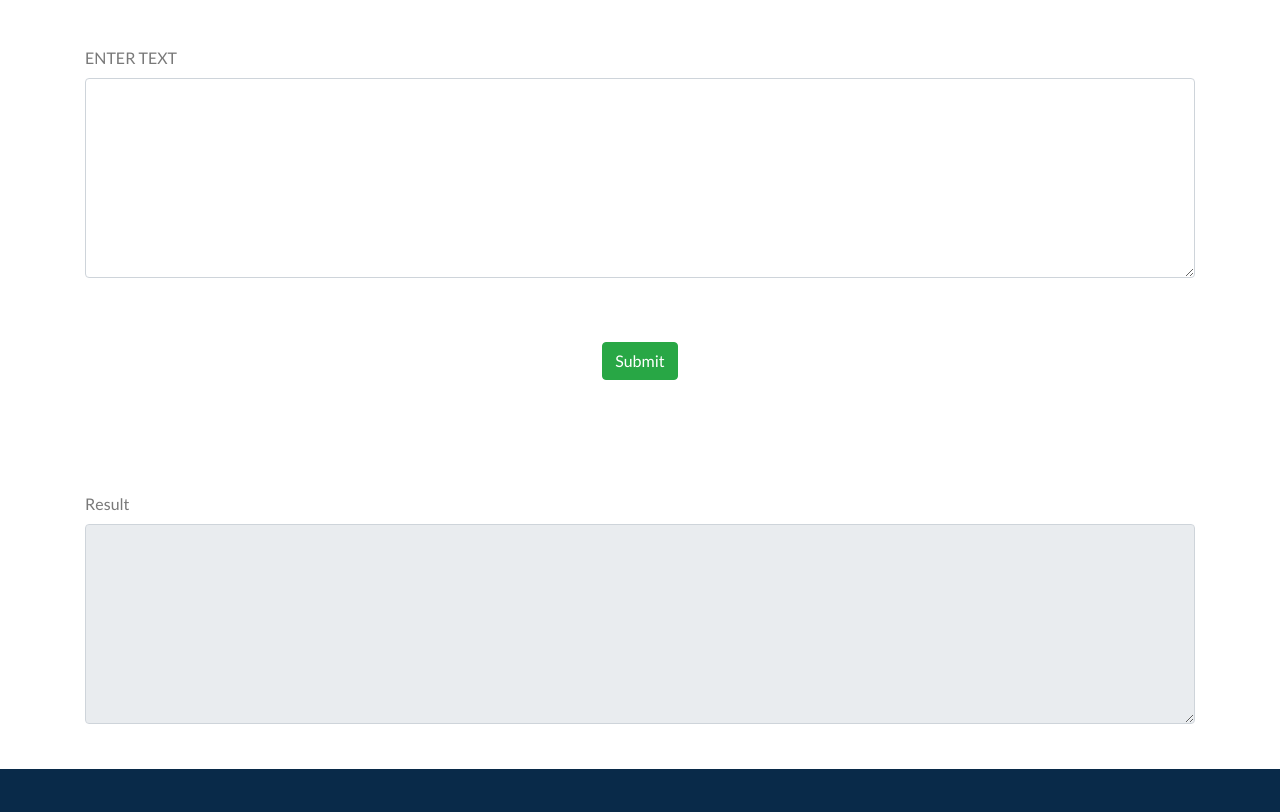
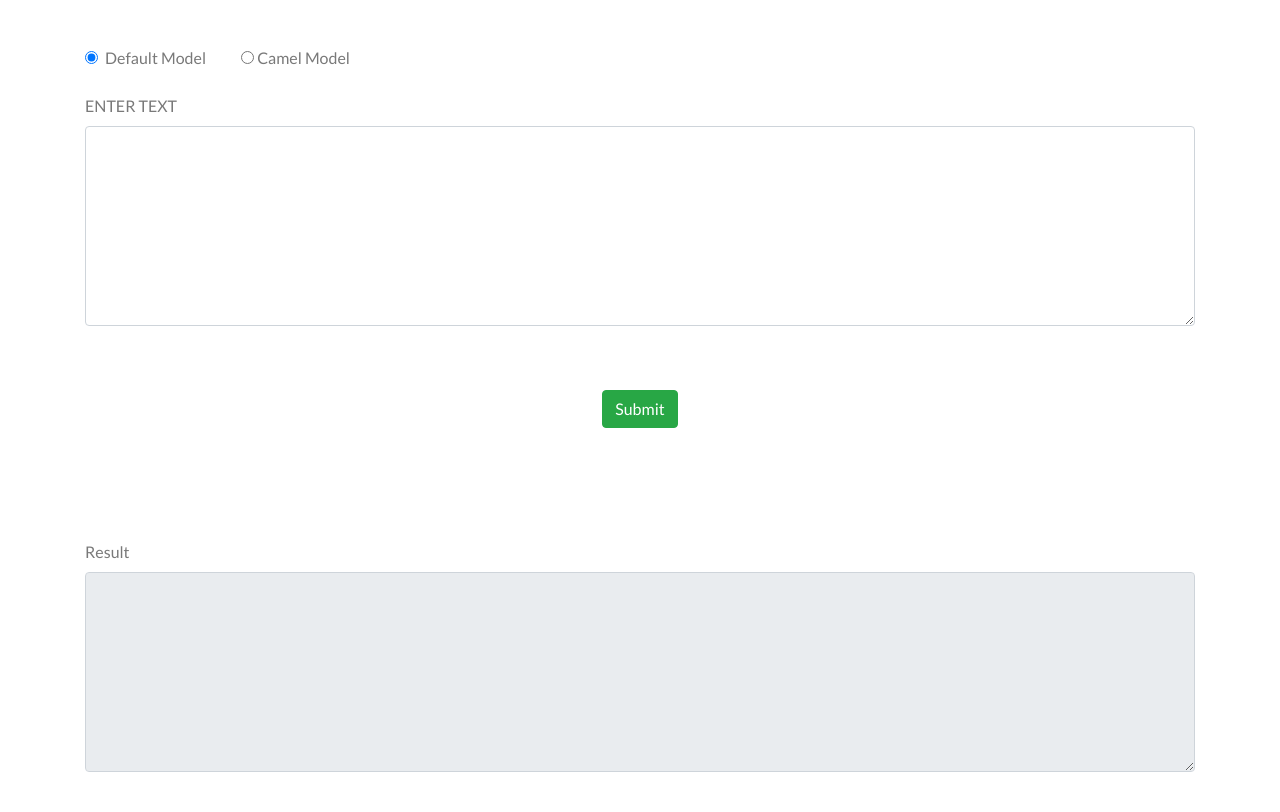
Before and after one commit to bodasadallah/Arabic-NER, a Flask app: page /service in a window 1280 px wide. Shown: the part 114-926 px from the top of the page. Run offline with Flask 2, Linux system fonts and the light colour scheme; parts of the project's set-up code (start-up, migrations or seed data) failed here and were passed over; some libraries are stand-ins or nearby versions.

Commit message:
add camel model to service.html

```diff
--- a/app.py
+++ b/app.py
@@ -1,5 +1,5 @@
 from flask import Flask, render_template, url_for, request, redirect
-# from ner import test_camel
+from ner import test_camel
 from helpers import helper
 from newNer import predict_sent
 
@@ -34,19 +34,33 @@ def test():
     # else:
     #     return render_template('service.html', task='', inp='', res=[], size=0)
     if request.method == "POST":
+        print('yes post')
         inp = request.form['input']
-        sentence = helper.prepare_sentence(inp)
-        #task = test_camel(sentence)
-        task, labels, tokens= predict_sent(sentence)
-        print('task')
-        print(type(task))
-        #!todo
-        #3- handling style
-        res = helper.get_separate_entities(labels, tokens)
-        links = helper.get_wiki_urls(res)
-        # task = helper.final_result(task)
-        size = len(res)
-        return render_template('service.html', task=task, inp=inp, res=res, size=size, links=links)
+        print(inp)
+        options = request.form.get('options')
+        print(options)
+        if(options == "Default"):
+            sentence = helper.prepare_sentence(inp)
+            #task = test_camel(sentence)
+            task, labels, tokens= predict_sent(sentence)
+            print('task')
+            print(type(task))
+            #!todo
+            #3- handling style
+            res = helper.get_separate_entities(labels, tokens)
+            links = helper.get_wiki_urls(res)
+            # task = helper.final_result(task)
+            size = len(res)
+            return render_template('service.html', task=task, inp=inp, res=res, size=size, links=links)
+        else:
+            sentence = helper.prepare_sentence(inp)
+            task, labels , tokens = test_camel(sentence)
+            res = helper.get_separate_entities(labels, tokens)
+            links = helper.get_wiki_urls(res)
+            size = len(res)
+            #task = helper.final_result(task)
+            print(task)
+            return render_template('service.html', task=task, inp=inp, res=res, size=size, links=links)
     else:
         return render_template('service.html', task='', inp='', res=[], size=0, links=[])
 
--- a/helpers/helper.py
+++ b/helpers/helper.py
@@ -2,6 +2,16 @@ from numpy import string_
 from franco import franco_trans
 import re
 
+en_to_ar_camel = {
+    'B-LOC' : 'مكان',
+    'B-ORG': 'مؤسسة',
+    'B-PERS': 'شخص',
+    'B-MISC': 'معنى بموضوعات متنوعة',
+    'I-LOC': 'مكان',
+    'I-ORG': 'مؤسسة',
+    'I-PERS': 'شحص',
+    'I-MISC': 'معنى بموضوعات متنوعة',
+}
 
 en_to_ar = {
     "B-Artist" : "فنان",
--- a/ner.py
+++ b/ner.py
@@ -8,6 +8,7 @@ import torch
 import torch.nn as nn
 from torch.utils.data import DataLoader, Dataset
 from transformers import BertForTokenClassification, BertTokenizer
+from helpers.helper import en_to_ar_camel
 
 
 # from camel_tools.data import DataCatalogue
@@ -314,6 +315,19 @@ class NERecognizer():
         return self.predict([sentence])[0]
 
 
+# def test_camel(s):
+#     '''Just for Testing'''
+#     ner = NERecognizer.pretrained()
+
+#     # Predict the labels of a single sentence.
+#     # The sentence must be pretokenized by whitespace and punctuation.
+#     sentence = s.split()
+
+#     labels = ner.predict_sentence(sentence)
+#     res = prepare_output(sentence, labels)
+#     # Print the list of token-label pairs
+#     return res
+
 def test_camel(s):
     '''Just for Testing'''
     ner = NERecognizer.pretrained()
@@ -323,11 +337,15 @@ def test_camel(s):
     sentence = s.split()
 
     labels = ner.predict_sentence(sentence)
-    res = prepare_output(sentence, labels)
+    res = ''
     # Print the list of token-label pairs
-    return res
-
-
+    for token, label in zip(sentence, labels):
+        if(label == 'O'):
+            continue
+        # print("{}\t{}".format(label, token))
+        s = f"{en_to_ar_camel[label]}     {label}      {token}"
+        res = res + s + '\n'
+    return res , labels , sentence
 
 if __name__ == '__main__':
 
--- a/templates/service.html
+++ b/templates/service.html
@@ -31,17 +31,51 @@
 <!--start form-->
 <div class="mt-125">
   <div class="container">
+
     <form action="/service" method="POST">
+      <!--radio buttons -->
+      <div class="form-check">
+        <input
+          class="form-check-input"
+          type="radio"
+          name="options"
+          id="Default"
+          value="Default"
+          checked
+        />
+        <label
+          class="form-check-label"
+          for="flexRadioDefault1"
+          style="margin-right: 16px"
+        >
+          Default Model
+        </label>
+        <input
+          class="form-check-input"
+          type="radio"
+          name="options"
+          id="camel"
+          value="camel"
+          style="margin-left: 16px"
+        />
+        <label
+          class="form-check-label"
+          for="flexRadioDefault2"
+          style="margin-left: 32px"
+        >
+          Camel Model
+        </label>
+      </div>
+
+      <br />
+      <!--radio buttons End -->
       <div class="form-floating">
         <label for="input">ENTER TEXT</label>
         <textarea
           class="form-control"
           id="input"
           name="input"
-          style="
-            height: 200px;
-            font-size: 20px;
-          "
+          style="height: 200px; font-size: 20px"
         >
 {{inp}}</textarea
         >
```
